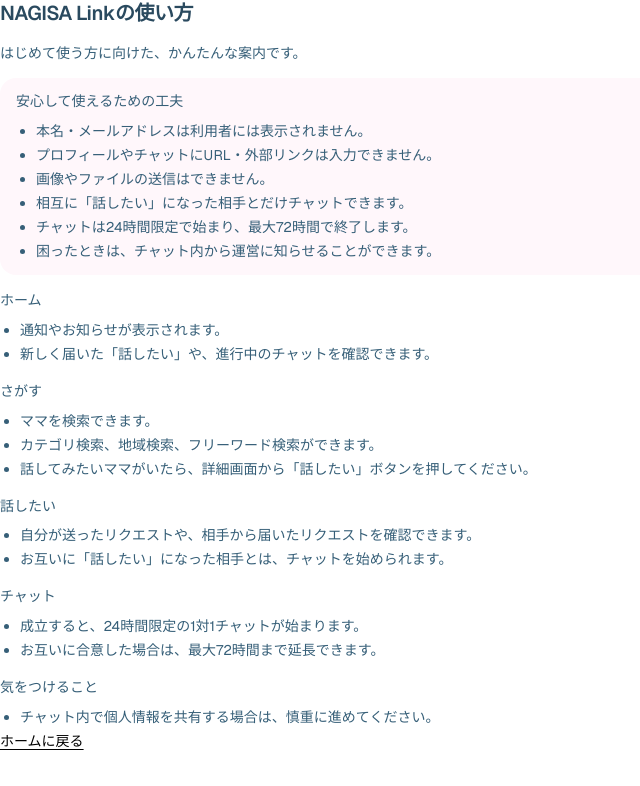
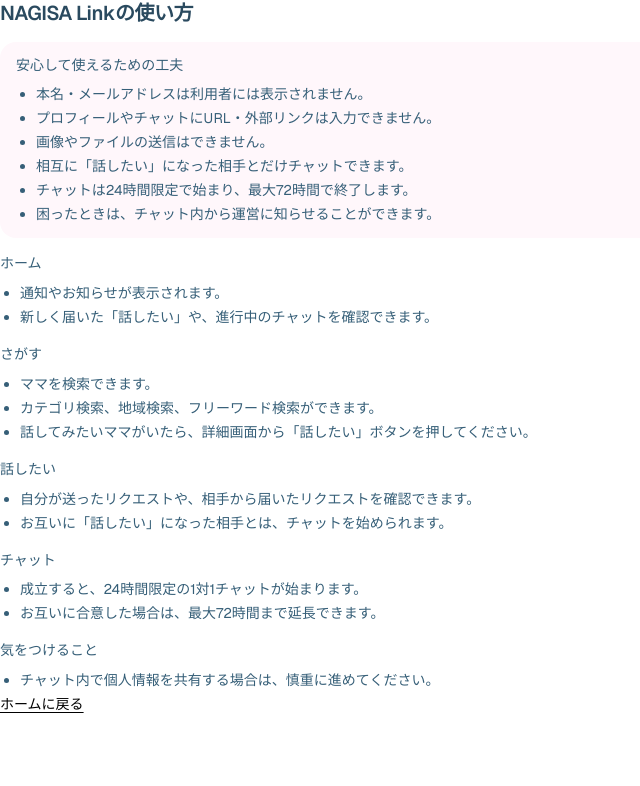
Before and after one commit to enzinhiro/nagisa-link, a Next.js app: page /rules in a window 1280 px wide. Shown: the top 786 px of the page, without its empty margins (0-640 px from the left). Built offline with nearby package versions, Linux system fonts and the light colour scheme.

Commit message:
Remove usage guide subtitle

```diff
--- a/src/app/rules/page.tsx
+++ b/src/app/rules/page.tsx
@@ -10,7 +10,6 @@ export default function RulesPage() {
           <h1 className="text-xl font-semibold leading-snug tracking-tight text-[#2a4a5f]">
             NAGISA Linkの使い方
           </h1>
-          <p className="muted-text text-sm">はじめて使う方に向けた、かんたんな案内です。</p>
 
           <section className="rounded-2xl border border-[#f2d9e7] bg-[#fff7fb] px-4 py-3">
             <h2 className="section-title mb-1.5">安心して使えるための工夫</h2>
```
